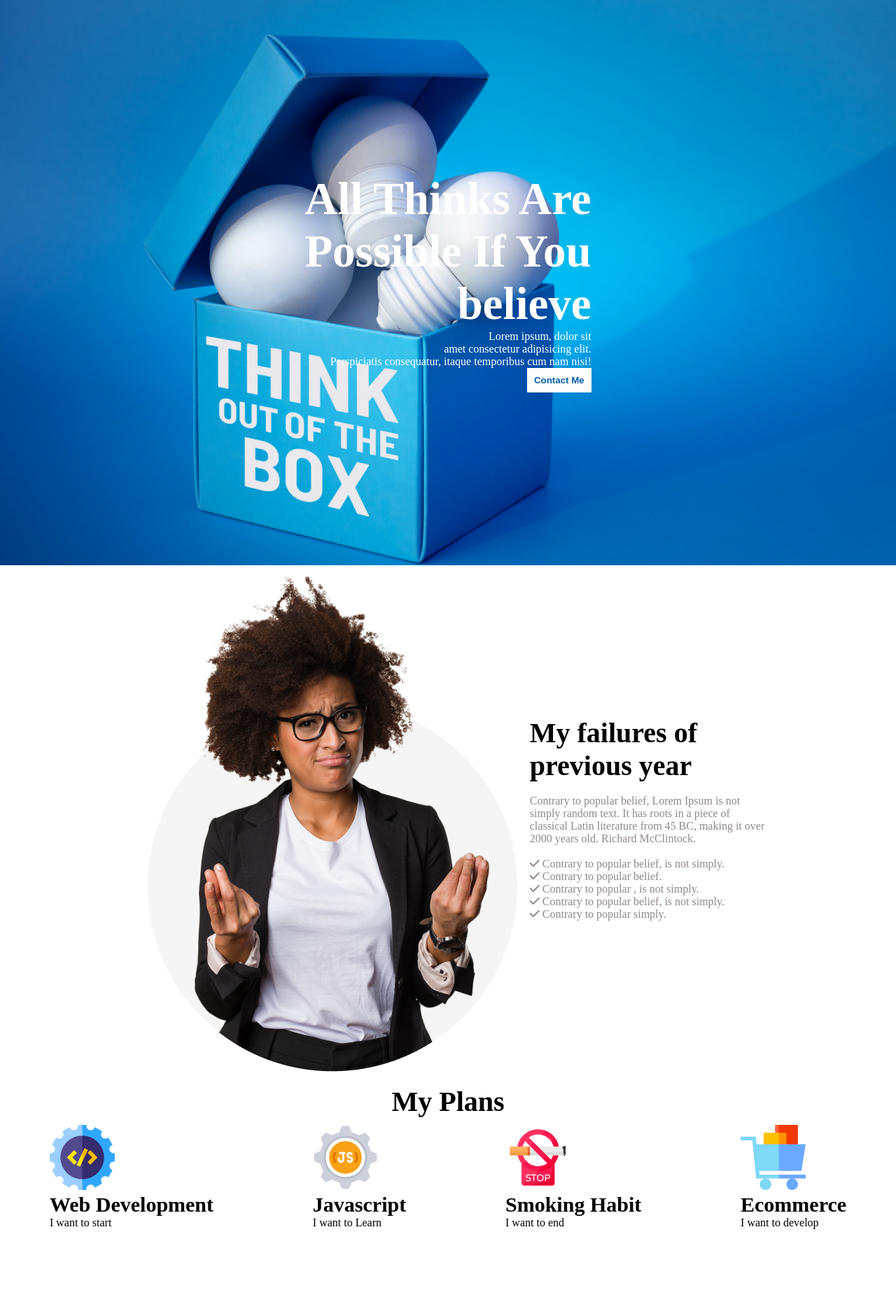
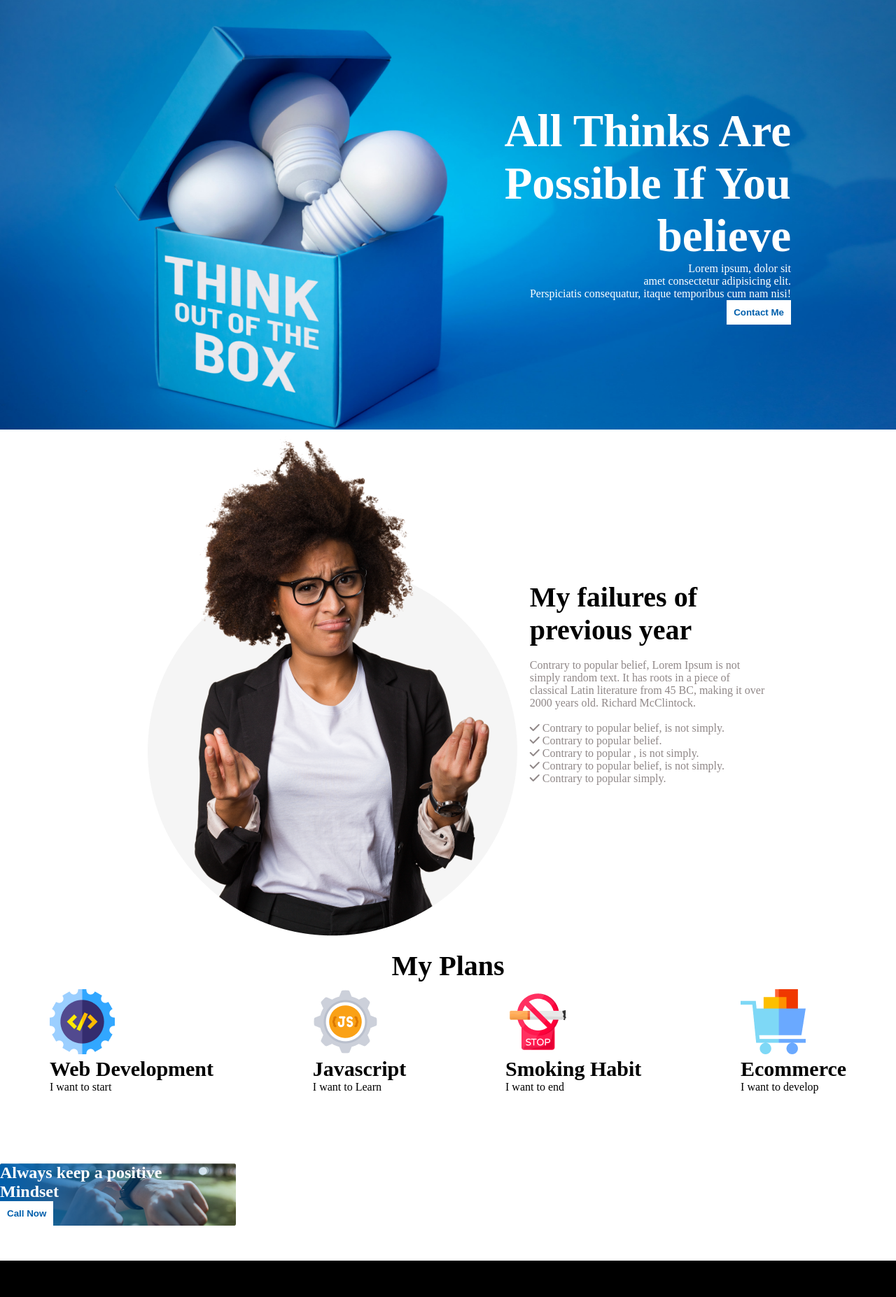
Before and after one commit to Jui17301/New-year, a plain HTML site: page index.html in a window 1280 px wide. Shown: the top 1854 px of the page at 70% size. Drawn offline with Linux system fonts and the light colour scheme.

Commit message:
header section is added

```diff
--- a/index.html
+++ b/index.html
@@ -61,7 +61,7 @@
     </section>
 
     <section class="watch">
-      <img src="images/gradient1.png" alt="">
+      <!-- <img src="images/gradient1.png" alt=""> -->
       <div class="watch-text">
         <h2>Always keep a positive <br>Mindset</h2>
         <button class="btn">Call Now</button>
--- a/styles/index.css
+++ b/styles/index.css
@@ -4,14 +4,12 @@
 }
 header{
   background-image: url('../images/banner/banner3.png');
-  height:808px;
-  /* width: 1500px; */
-  display: flex;
-  align-items: center;
-  justify-content:space-around;
+  background-size: 100% 100%;
+  background-repeat: no-repeat;
 }
 .header-side{
   text-align: right;
+  padding: 150px;
 }
 .header-title{
   color: white;
@@ -40,8 +38,11 @@ header{
 .failure-title{
   font-size: 40px;
 }
-.failure-details,.check{
+.failure-details{
   font-size: 16px;
+  color:rgb(144, 136, 136)
+}
+.check{
   color:rgb(144, 136, 136)
 }
 .plans-title{
@@ -61,13 +62,16 @@ header{
 
 }
 .watch{
-  display: flex;
-  justify-content: center;
-  margin-top: 100px;
-  margin: 0 auto;
-  background: url('../images/watch.png');
-  width: 75%;
-  margin-bottom: 100px;
+  /* display: flex; */
+  /* justify-content: center; */
+  /* margin-top: 100px; */
+  /* margin: 0 auto; */
+  background-image: url('../images/gradient1.png'),url('../images/watch.png');
+  margin: 50px auto;
+  width: 100%;
+  background-size: contain ;
+  /* width: 75%; */
+  /* margin-bottom: 100px; */
   background-repeat: no-repeat;
 }
 .watch>h2, .watch>button{
@@ -75,6 +79,7 @@ header{
 }
 .watch-text{
   color:white;
+  text-align: left;
 }
 footer{
   background: black;
```
